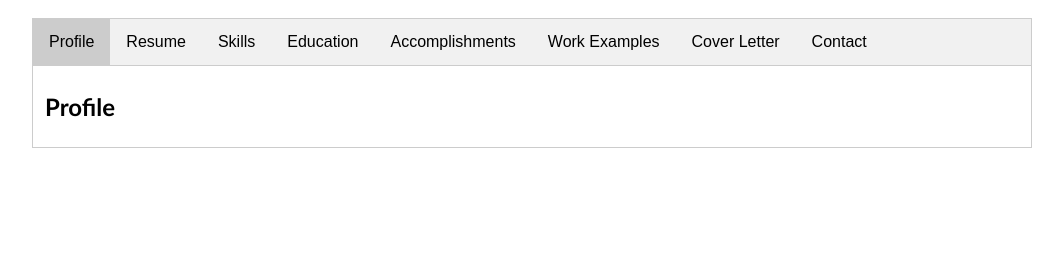
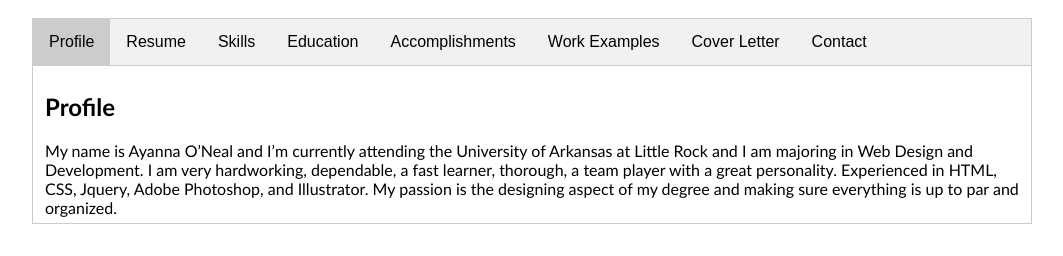
Before and after one commit to aroneal/portfolio, a plain HTML site: page index.html in a window 1280 px wide. Shown: the part 92-348 px from the top of the page, without its empty margins (108-1171 px from the left). Drawn offline with Linux system fonts and the light colour scheme.

Commit message:
add elevator speech

```diff
--- a/index.html
+++ b/index.html
@@ -29,6 +29,7 @@
         <!-- Begin Home Section -->
         <div id="Home" class="tabcontent">
               <h2>Profile</h2>
+              My name is Ayanna O’Neal and I’m currently attending the University of Arkansas at Little Rock and I am majoring in Web Design and Development. I am very hardworking, dependable, a fast learner, thorough, a team player with a great personality. Experienced in HTML, CSS, Jquery, Adobe Photoshop, and Illustrator. My passion is the designing aspect of my degree and making sure everything is up to par and organized.
         </div>
 
         <!-- Begin Skills Section -->
```
